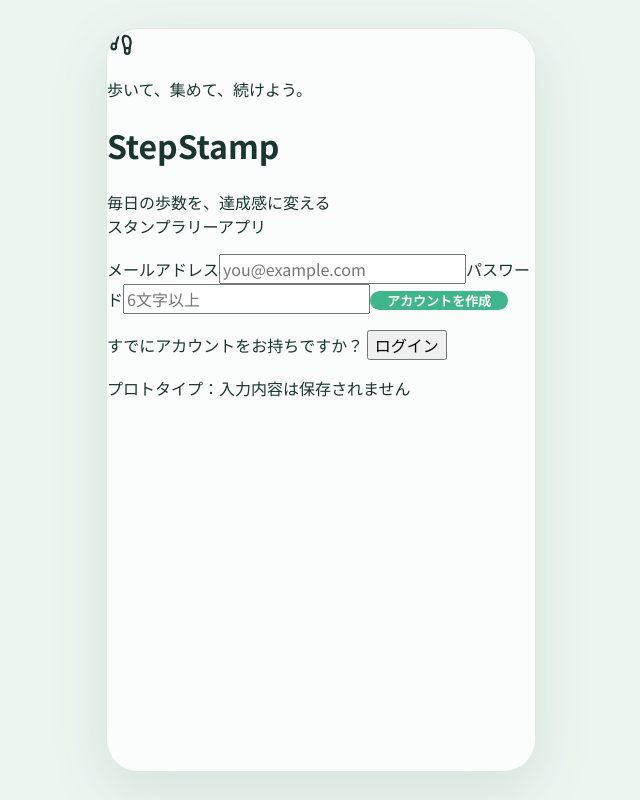
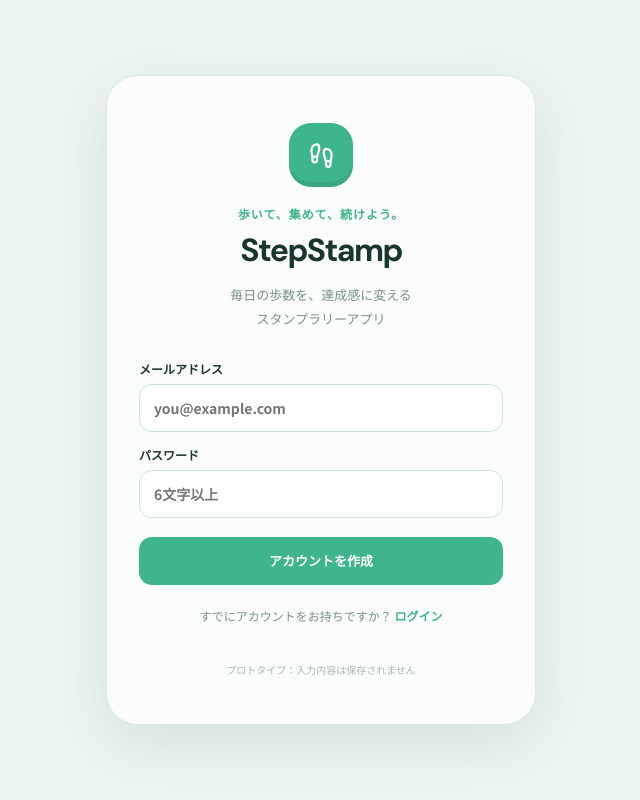
Before and after one commit to milkycocoa/StepStamp, a Next.js app: page / in a window 1280 px wide. Shown: the whole page, without its empty margins (319-959 px from the left). Built offline with nearby package versions, Linux system fonts and the light colour scheme.

Commit message:
Build StepStamp prototype UI

```diff
--- a/app/globals.css
+++ b/app/globals.css
@@ -51,3 +51,52 @@ button { cursor:pointer; }
 .nav-item { background:none; border:0; color:#9aada6; font-size:10px; display:flex; flex-direction:column; align-items:center; gap:4px; padding:7px 12px; }
 .nav-item.active { color:var(--deep); font-weight:700; }
 @media (max-width:520px) { .app-shell { padding:0; } .phone { border:0; border-radius:0; min-height:100vh; } }
+
+.auth-shell { align-items:center; }
+.auth-phone { min-height:650px; display:flex; align-items:center; justify-content:center; }
+.auth-content { width:100%; padding:42px 32px; text-align:center; }
+.auth-logo { width:64px; height:64px; margin:0 auto 18px; display:grid; place-items:center; border-radius:22px; color:#fff; background:var(--deep); box-shadow:inset 0 -5px rgba(0,0,0,.08); }
+.auth-kicker { margin:0 0 7px; color:var(--deep); font-size:12px; font-weight:700; letter-spacing:.08em; }
+.auth-content h1 { margin:0; font-family:'DM Sans',sans-serif; font-size:32px; letter-spacing:-.05em; }
+.auth-copy { margin:12px 0 30px; color:var(--muted); font-size:13px; line-height:1.8; }
+.auth-form { display:flex; flex-direction:column; gap:14px; text-align:left; }
+.auth-form label, .profile-label { display:flex; flex-direction:column; gap:7px; color:var(--ink); font-size:12px; font-weight:700; }
+.auth-form input, .profile-label input { width:100%; border:1px solid #cde4d9; border-radius:13px; padding:13px 14px; color:var(--ink); background:#fff; outline:none; font-size:14px; }
+.auth-form input:focus, .profile-label input:focus { border-color:var(--deep); box-shadow:0 0 0 3px rgba(62,181,139,.14); }
+.auth-submit { width:100%; height:48px; margin-top:5px; }
+.auth-switch { margin:22px 0 0; color:var(--muted); font-size:12px; }
+.auth-switch button { border:0; padding:0; color:var(--deep); background:transparent; font-weight:700; }
+.prototype-note { margin:38px 0 0; color:#a6b8b1; font-size:10px; }
+.success-message { display:flex; align-items:center; gap:5px; margin:12px 0 0; color:#29956f; font-size:11px; font-weight:600; }
+.inner-page { padding-top:8px; min-height:560px; }
+.back-button { display:flex; align-items:center; gap:5px; border:0; padding:5px 0 20px; color:var(--muted); background:transparent; font-size:12px; font-weight:700; }
+.page-title { margin:0 0 20px; font-size:25px; letter-spacing:-.05em; }
+.rally-summary { padding:18px; border:1px solid #dff1e7; border-radius:20px; background:var(--pale); }
+.rally-summary > div:first-child { display:flex; align-items:baseline; justify-content:space-between; }
+.rally-summary span, .rally-summary p, .history-heading span { color:var(--muted); font-size:11px; }
+.rally-summary strong { color:var(--deep); font-family:'DM Sans'; font-size:25px; }
+.mini-progress { height:8px; margin-top:13px; overflow:hidden; border-radius:99px; background:#d7eee4; }
+.mini-progress i { display:block; height:100%; border-radius:inherit; background:var(--deep); }
+.rally-summary p { margin:10px 0 0; }
+.stamp-grid { flex-wrap:wrap; gap:10px; margin-top:20px; overflow:visible; }
+.stamp-grid .stamp { flex:1 1 62px; min-width:62px; }
+.history-total { display:flex; align-items:end; justify-content:space-between; padding:20px; border-radius:20px; color:var(--muted); background:var(--pale); }
+.history-total span { font-size:12px; font-weight:600; }
+.history-total strong { color:var(--ink); font-family:'DM Sans'; font-size:28px; }
+.history-total small { margin-left:4px; font-family:'Noto Sans JP'; font-size:12px; }
+.history-heading { margin-top:25px; }
+.history-list { display:flex; flex-direction:column; gap:9px; }
+.history-card { display:grid; grid-template-columns:1fr auto auto; align-items:center; gap:12px; padding:15px; border:1px solid var(--line); border-radius:16px; background:#fff; }
+.history-card > div:first-child { display:flex; flex-direction:column; gap:3px; }
+.history-card strong { font-size:13px; }
+.history-card span { color:var(--deep); font-size:10px; font-weight:700; }
+.history-card b { font-family:'DM Sans'; font-size:15px; }
+.history-actions { display:flex; gap:2px; }
+.history-actions button { display:grid; place-items:center; width:30px; height:30px; border:0; border-radius:9px; color:var(--muted); background:transparent; }
+.history-actions button:hover { color:var(--deep); background:var(--pale); }
+.inline-edit { width:88px; border:1px solid var(--deep); border-radius:8px; padding:7px; text-align:right; outline:none; }
+.profile-avatar { width:94px; height:94px; margin:8px auto 12px; display:grid; place-items:center; border-radius:50%; color:var(--deep); background:var(--pale); border:7px solid #e1f5eb; }
+.avatar-change { display:block; margin:0 auto 32px; border:0; color:var(--deep); background:transparent; font-size:12px; font-weight:700; }
+.full-button { width:100%; height:48px; margin-top:26px; }
+.logout { display:flex; align-items:center; justify-content:center; gap:7px; width:100%; margin-top:18px; border:0; color:#cf7b72; background:transparent; font-size:12px; font-weight:700; }
+@media (max-width:380px) { .auth-content { padding-inline:22px; } .content { padding-inline:17px; } .feature-grid { gap:6px; } .feature { padding-inline:8px; } }
```
